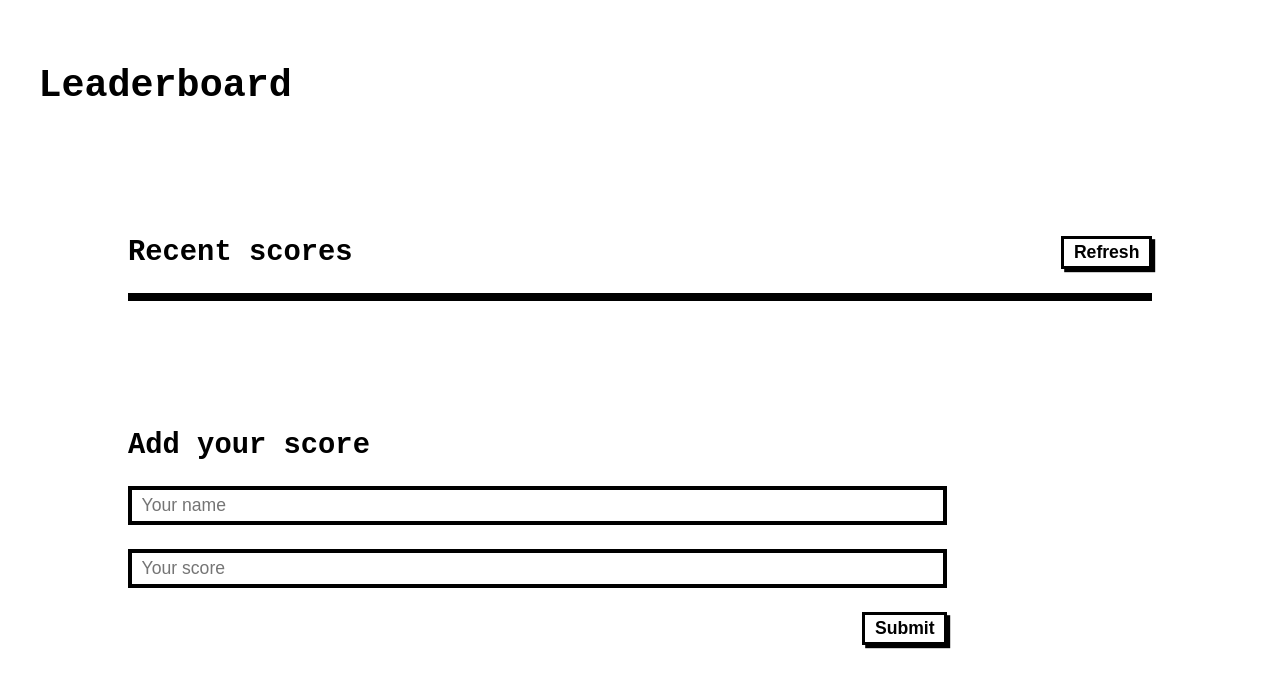
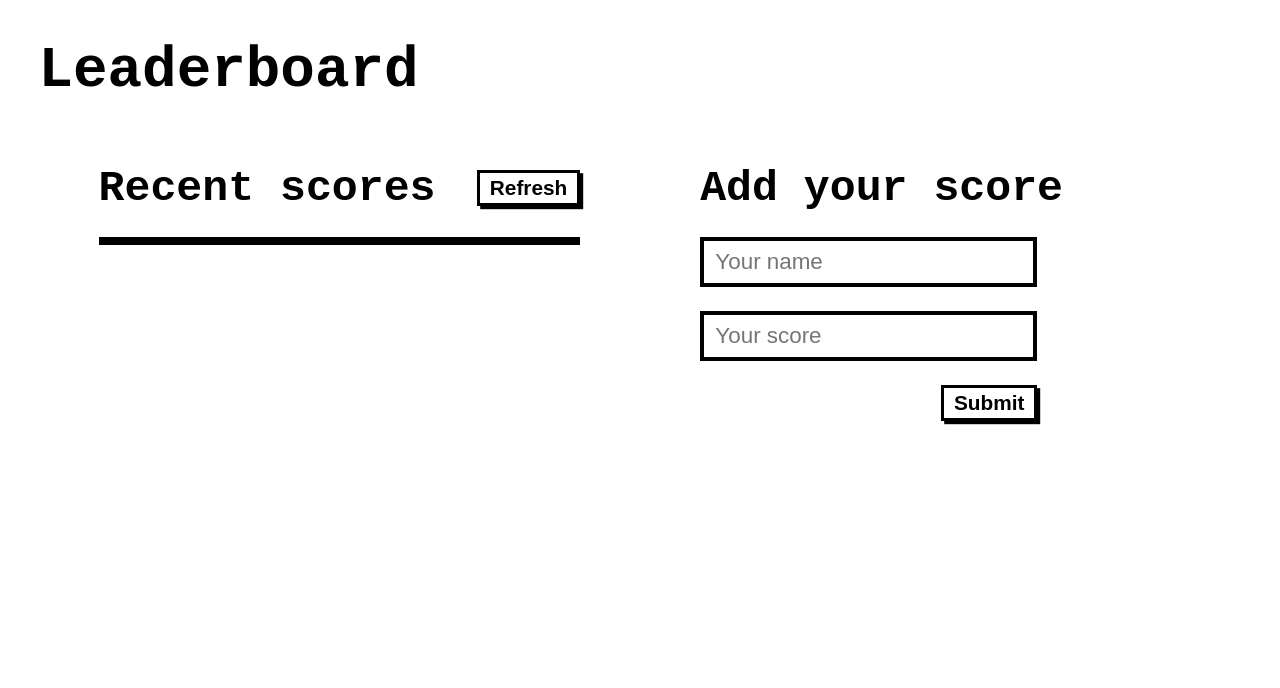
Before and after one commit to SnakyMz/Leaderboard, a website built with webpack: page src/index.html in a window 1280 px wide. Built offline with nearby package versions, Linux system fonts and the light colour scheme.

Commit message:
Add desktop version

```diff
--- a/src/style.css
+++ b/src/style.css
@@ -10,7 +10,7 @@ body {
 }
 
 h1 {
-    margin: 5% 0 0 3%;
+    margin: 3% 0 0 3%;
 }
 
 #scores {
@@ -65,9 +65,6 @@ form {
 
 .playerInput {
     margin-bottom: 1.5rem;
-}
-
-.playerInput {
     padding: 0.3rem 0.6rem;
     font-size: 1.1rem;
     width: 100%;
@@ -77,3 +74,33 @@ form {
 .submitBtn {
     align-self: flex-end;
 }
+
+@media screen and (min-width: 768px) {
+    body {
+        font-size: 1.8rem;
+    }
+
+    main {
+        display: grid;
+        grid-template-columns: 1fr 1fr;
+        padding: 0 3%;
+    }
+
+    .btn {
+        font-size: 1.3rem;
+    }
+
+    .scoreboard li {
+        padding: 0.3rem 1rem;
+        font-size: 1.5rem;
+    }
+
+    #scoreAdder {
+        padding: 10% 20% 10% 10%;
+    }
+
+    .playerInput {
+        font-size: 1.4rem;
+        padding: 0.5rem 0.7rem;
+    }
+}
```
